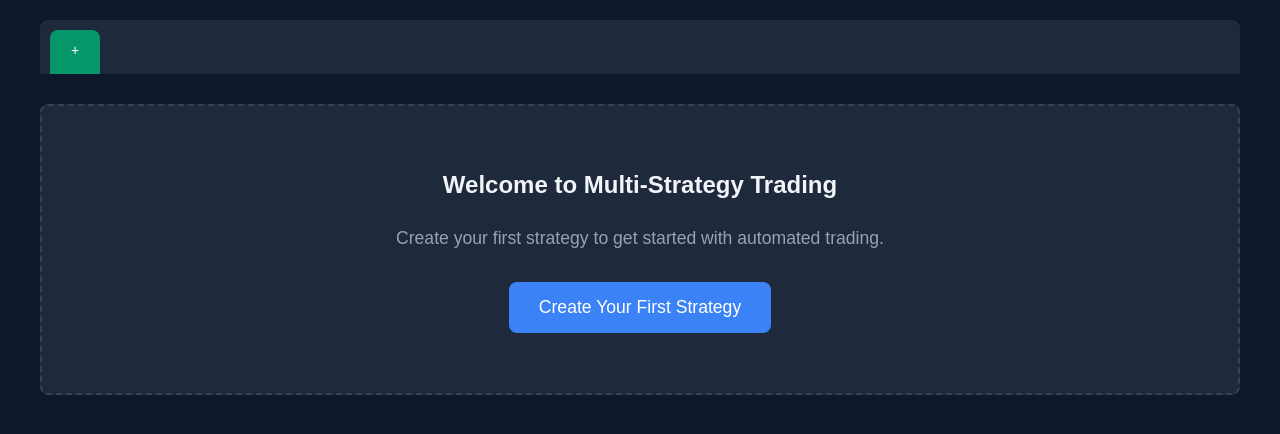
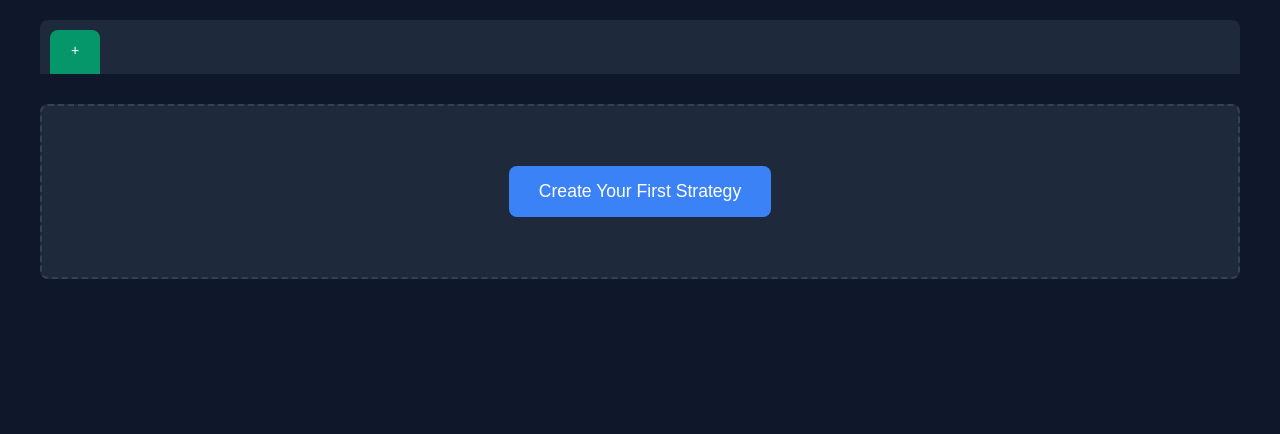
Before and after one commit to naikamit/April10, a FastAPI app: page / in a window 1280 px wide. Shown: the top 434 px of the page. Run offline with FastAPI, Linux system fonts and the light colour scheme.

Commit message:
Update index.html

```diff
--- a/templates/index.html
+++ b/templates/index.html
@@ -29,8 +29,6 @@
         <!-- Empty State (when no strategies exist) -->
         {% if not strategies %}
         <div class="empty-state">
-            <h2>Welcome to Multi-Strategy Trading</h2>
-            <p>Create your first strategy to get started with automated trading.</p>
             <button class="create-strategy-btn" onclick="showCreateStrategy()">Create Your First Strategy</button>
         </div>
         {% endif %}
```
